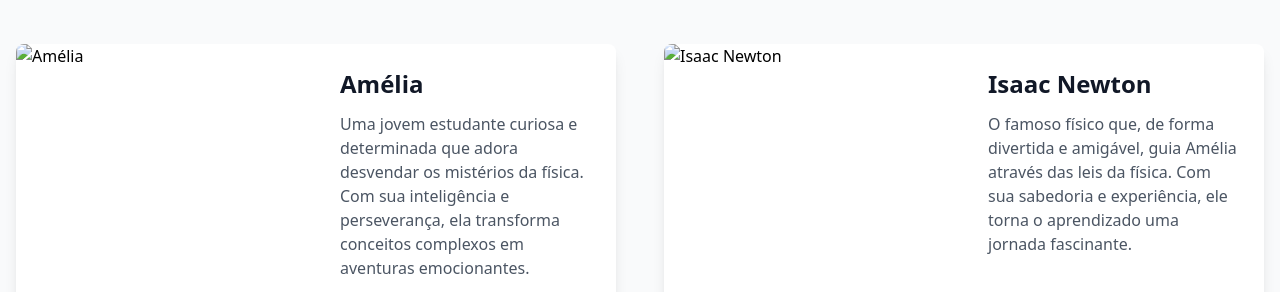
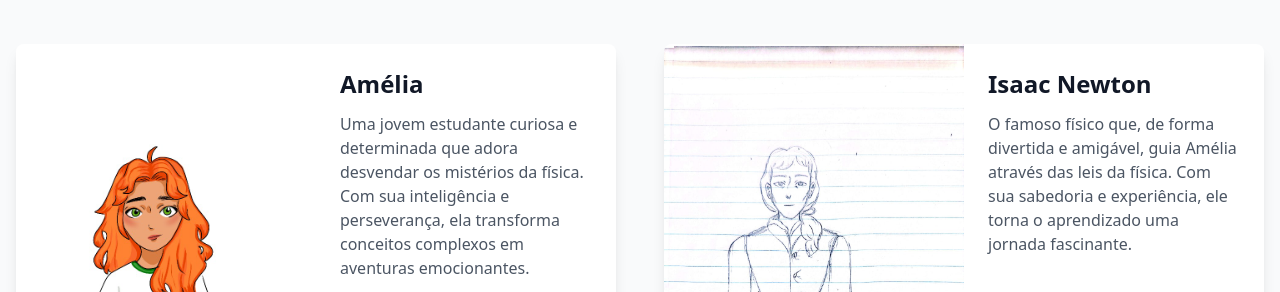
Before and after one commit to MariDenig/TCC, a plain HTML site: page TCC/index.html in a window 1280 px wide. Shown: the part 660-952 px from the top of the page. Drawn offline with nearby package versions, Linux system fonts and the light colour scheme.

Commit message:
Add files via upload

```diff
--- a/TCC/index.html
+++ b/TCC/index.html
@@ -95,7 +95,7 @@
                 <div class="bg-white dark:bg-gray-700 rounded-lg shadow-lg overflow-hidden">
                     <div class="md:flex">
                         <div class="md:w-1/2">
-                            <img src="img/amelia.png" alt="Amélia" class="w-full h-full object-cover">
+                            <img src="img/amelia.jpg" alt="Amélia" class="w-full h-full object-cover">
                         </div>
                         <div class="p-6 md:w-1/2">
                             <h3 class="text-2xl font-bold mb-3 text-gray-900 dark:text-white">Amélia</h3>
@@ -111,7 +111,7 @@
                 <div class="bg-white dark:bg-gray-700 rounded-lg shadow-lg overflow-hidden">
                     <div class="md:flex">
                         <div class="md:w-1/2">
-                            <img src="img/newton.png" alt="Isaac Newton" class="w-full h-full object-cover">
+                            <img src="img/newton.jpg" alt="Isaac Newton" class="w-full h-full object-cover">
                         </div>
                         <div class="p-6 md:w-1/2">
                             <h3 class="text-2xl font-bold mb-3 text-gray-900 dark:text-white">Isaac Newton</h3>
```
Also changed, not shown: TCC/img/amelia.jpg (added), TCC/img/newton.jpg (added).
